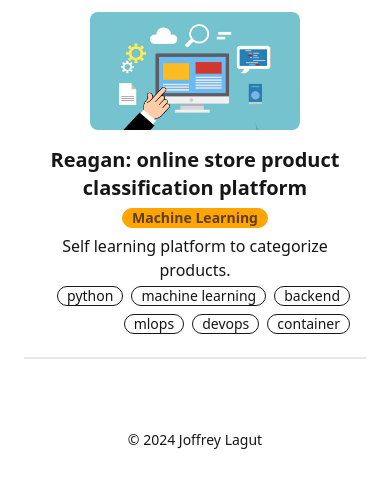
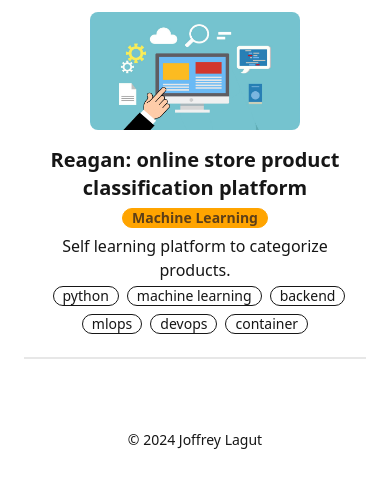
Before and after one commit to JoffreyLGT/joffreylagut.fr, an Astro site: page /projects in a window 390 px wide. Shown: the part 164-652 px from the top of the page. Built offline with nearby package versions, Linux system fonts and the light colour scheme; Astro itself is replaced by a stand-in of ours.

Commit message:
style: center tags in horizontal cards on mobile

```diff
--- a/src/components/HorizontalCard.astro
+++ b/src/components/HorizontalCard.astro
@@ -30,7 +30,7 @@ import { Image } from "astro:assets";
           </span>
         </h3>
         <p class="py-1 text-1xl">{desc}</p>
-        <div class="card-actions justify-end">
+        <div class="card-actions justify-center md:justify-end">
           {
             tags &&
               tags.map((tag: string) => (
```
